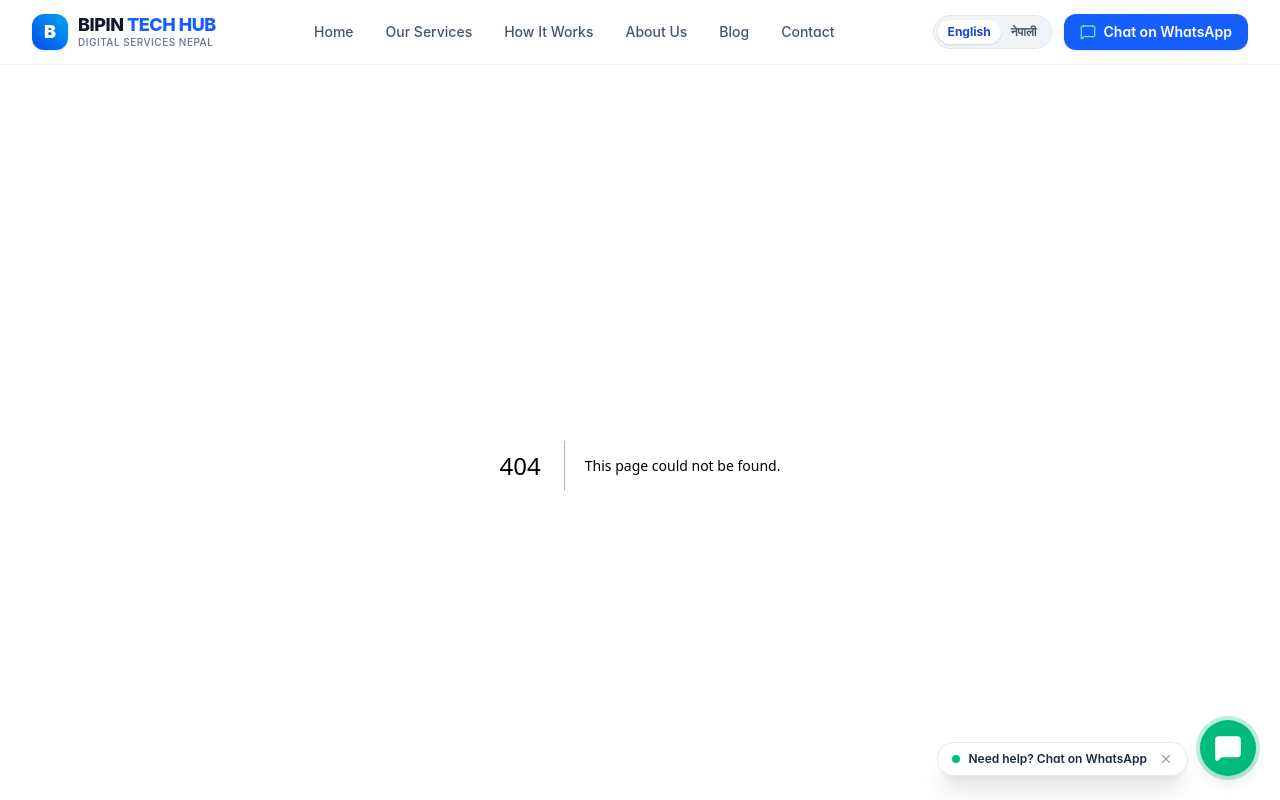
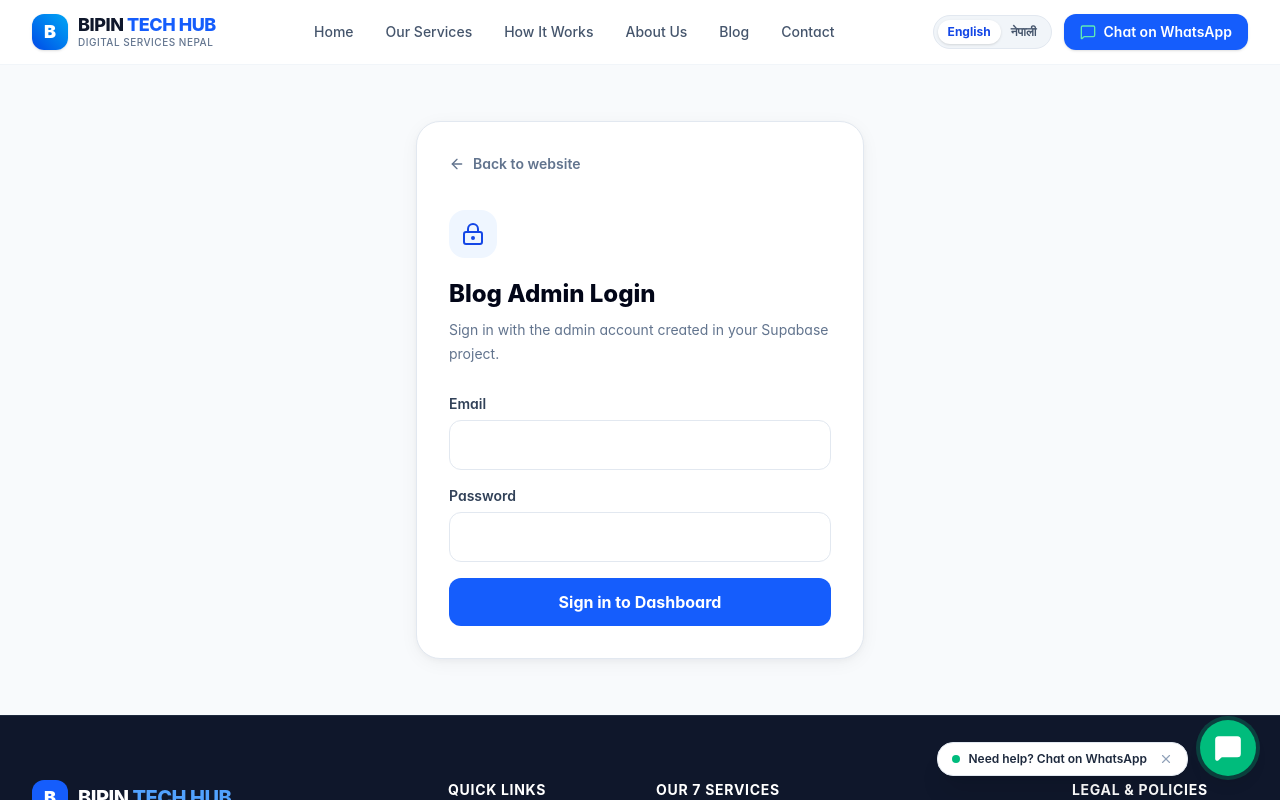
Before and after one commit to bipin890/bipin-tech-hub-website, a Next.js app: page /admin/login in a window 1280 px wide. Before the commit this address had no page. Shown: the top 800 px of the page. Built offline with nearby package versions, Linux system fonts and the light colour scheme.

Commit message:
Add public blog and admin dashboard

```diff
--- /dev/null
+++ b/src/app/admin/login/page.tsx
@@ -0,0 +1,42 @@
+"use client";
+
+import Link from "next/link";
+import { useState } from "react";
+import { useRouter } from "next/navigation";
+import { LockKeyhole, ArrowLeft } from "lucide-react";
+import { getSupabaseBrowserClient } from "@/lib/supabase/client";
+
+export default function AdminLoginPage() {
+  const router = useRouter();
+  const [email, setEmail] = useState("");
+  const [password, setPassword] = useState("");
+  const [busy, setBusy] = useState(false);
+  const [error, setError] = useState("");
+
+  async function signIn(event: React.FormEvent<HTMLFormElement>) {
+    event.preventDefault();
+    setBusy(true); setError("");
+    try {
+      const { error: authError } = await getSupabaseBrowserClient().auth.signInWithPassword({ email, password });
+      if (authError) throw authError;
+      router.replace("/admin");
+    } catch (err) {
+      setError(err instanceof Error ? err.message : "Unable to sign in.");
+    } finally { setBusy(false); }
+  }
+
+  return <main className="flex min-h-[75vh] items-center justify-center bg-slate-50 px-4 py-14">
+    <div className="w-full max-w-md rounded-3xl border border-slate-200 bg-white p-8 shadow-soft">
+      <Link href="/" className="inline-flex items-center gap-2 text-sm font-semibold text-slate-500 hover:text-blue-700"><ArrowLeft className="h-4 w-4"/> Back to website</Link>
+      <div className="mt-8 flex h-12 w-12 items-center justify-center rounded-2xl bg-blue-50 text-blue-700"><LockKeyhole className="h-6 w-6"/></div>
+      <h1 className="mt-5 text-2xl font-extrabold text-slate-950">Blog Admin Login</h1>
+      <p className="mt-2 text-sm leading-6 text-slate-500">Sign in with the admin account created in your Supabase project.</p>
+      <form onSubmit={signIn} className="mt-7 space-y-4">
+        <div><label htmlFor="email" className="mb-1.5 block text-sm font-semibold text-slate-700">Email</label><input id="email" type="email" required autoComplete="username" value={email} onChange={e=>setEmail(e.target.value)} className="w-full rounded-xl border border-slate-200 px-4 py-3 outline-none focus:border-blue-500 focus:ring-4 focus:ring-blue-50"/></div>
+        <div><label htmlFor="password" className="mb-1.5 block text-sm font-semibold text-slate-700">Password</label><input id="password" type="password" required autoComplete="current-password" value={password} onChange={e=>setPassword(e.target.value)} className="w-full rounded-xl border border-slate-200 px-4 py-3 outline-none focus:border-blue-500 focus:ring-4 focus:ring-blue-50"/></div>
+        {error && <p role="alert" className="rounded-xl bg-red-50 p-3 text-sm text-red-700">{error}</p>}
+        <button disabled={busy} className="w-full rounded-xl bg-blue-600 px-4 py-3 font-bold text-white transition hover:bg-blue-700 disabled:cursor-not-allowed disabled:opacity-60">{busy ? "Signing in…" : "Sign in to Dashboard"}</button>
+      </form>
+    </div>
+  </main>;
+}
```
